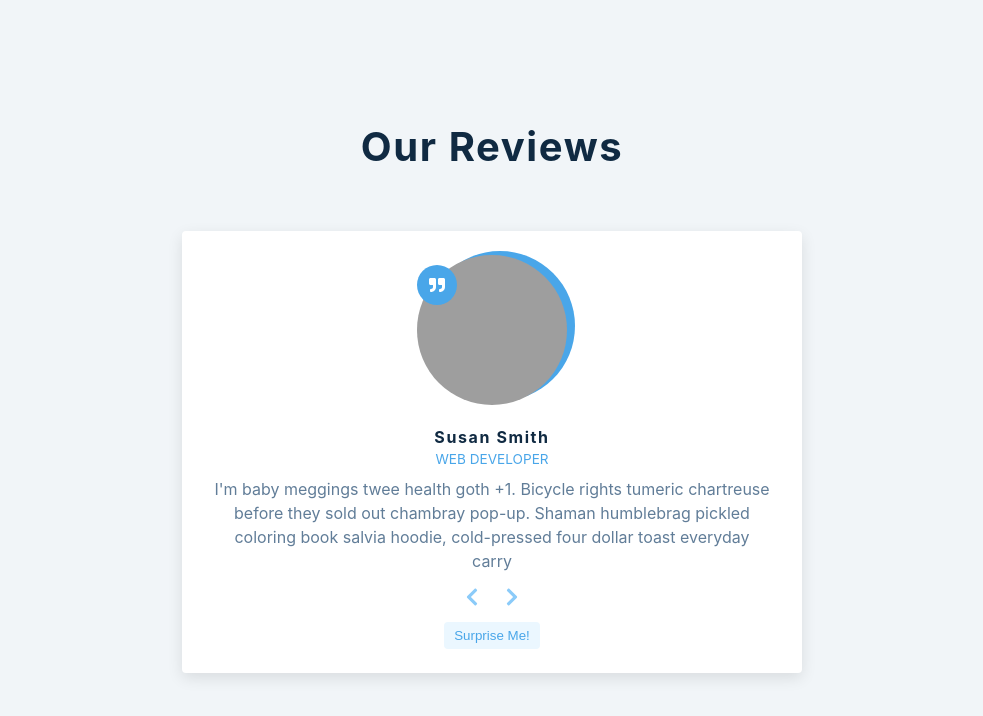
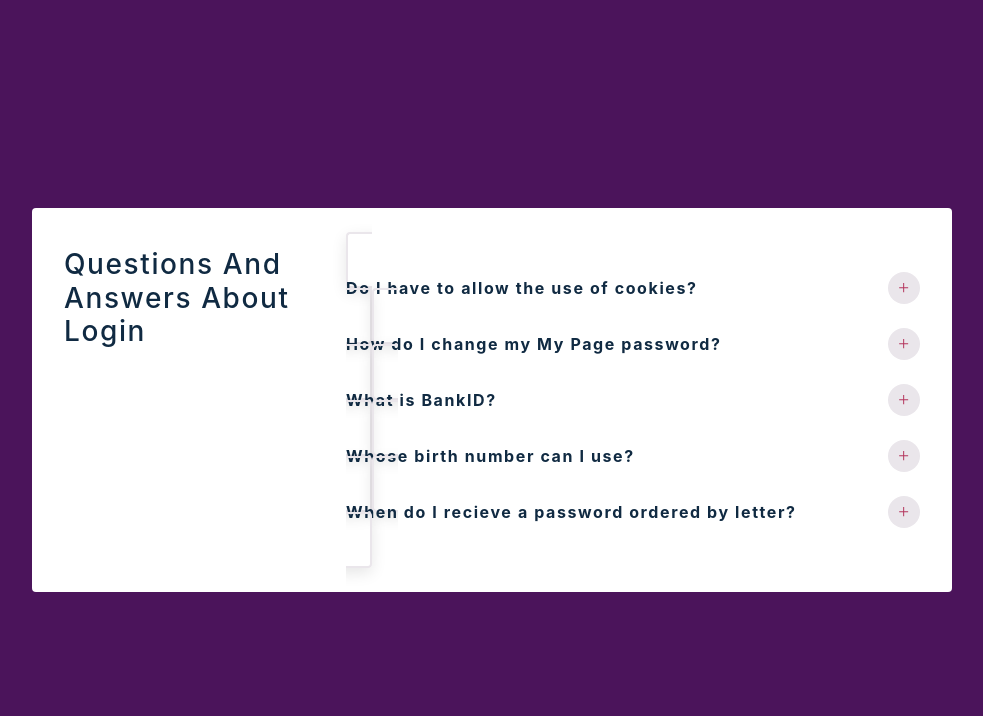
Before and after one commit to b0llu/birthday-remainder, a React (Create React App) app: page / in a window 1280 px wide. Shown: the top 716 px of the page, without its empty margins (148-1131 px from the left). Built offline with nearby package versions, Linux system fonts and the light colour scheme; grey boxes are pictures that could not be loaded.

Commit message:
accordion project

```diff
--- a/src/App.js
+++ b/src/App.js
@@ -1,14 +1,21 @@
-import React from 'react';
-import Review from './Review';
+import React, { useState } from "react";
+import data from "./data";
+import Question from "./Question";
+import SingleQuestion from "./Question";
 function App() {
-  return <main>
-    <section className="container">
-      <div className="title">
-        <h2>Our Reviews</h2>
+  const [questions, setQuestions] = useState(data);
+  return (
+    <main>
+      <div className="container">
+        <h3>Questions and Answers about Login</h3>
+        <section className="info">
+          {questions.map((question) => {
+            return <SingleQuestion key={question.id} {...question} />;
+          })}
+        </section>
       </div>
-      <Review />
-    </section>
-  </main>;
+    </main>
+  );
 }
 
 export default App;
--- /dev/null
+++ b/src/Question.js
@@ -0,0 +1,19 @@
+import React, { useState } from "react";
+import { AiOutlineMinus, AiOutlinePlus } from "react-icons/ai";
+const Question = ({ title, info }) => {
+  const [showInfo, setShowInfo] = useState(false);
+
+  return (
+    <artical className="question">
+      <header>
+        <h4>{title}</h4>
+        <button className="btn" onClick={() => setShowInfo(!showInfo)}>
+          {showInfo ? <AiOutlineMinus /> : <AiOutlinePlus />}
+        </button>
+      </header>
+      {showInfo && <p>{info}</p>}
+    </artical>
+  );
+};
+
+export default Question;
--- a/src/Review.js
+++ /dev/null
@@ -1,68 +0,0 @@
-import React, { useState } from "react";
-import People from "./data";
-import { FaChevronLeft, FaChevronRight, FaQuoteRight } from "react-icons/fa";
-
-const Review = () => {
-  const [index, setIndex] = useState(0);
-
-  const { name, job, image, text } = People[index];
-
-  const checkNumber = (number) => {
-    if (number > People.length - 1) {
-      return 0;
-    }
-    if (number < 0) {
-      return People.length - 1;
-    }
-    return number;
-  };
-
-  const nextPerson = () => {
-    setIndex((index) => {
-      let newIndex = index + 1;
-      return checkNumber(newIndex);
-    });
-  };
-
-  const prevPerson = () => {
-    setIndex((index) => {
-      let newIndex = index - 1;
-      return checkNumber(newIndex);
-    });
-  };
-
-  const randomPerson = () => {
-    let randomNumber = Math.floor(Math.random() * People.length);
-    if (randomNumber === index) {
-      randomNumber = index + 1;
-    }
-    setIndex(checkNumber(randomNumber));
-  };
-
-  return (
-    <article className="review">
-      <div className="img-container">
-        <img src={image} alt={name} className="person-img" />
-        <span className="quote-icon">
-          <FaQuoteRight />
-        </span>
-      </div>
-      <h4 className="author">{name}</h4>
-      <p className="job">{job}</p>
-      <p className="info">{text}</p>
-      <div className="button-container">
-        <button className="prev-btn" onClick={prevPerson}>
-          <FaChevronLeft />
-        </button>
-        <button className="next-btn" onClick={nextPerson}>
-          <FaChevronRight />
-        </button>
-      </div>
-      <button className="random-btn" onClick={randomPerson}>
-        Surprise Me!
-      </button>
-    </article>
-  );
-};
-
-export default Review;
--- a/src/data.js
+++ b/src/data.js
@@ -1,40 +1,33 @@
-const reviews = [
+const questions = [
   {
     id: 1,
-    name: 'susan smith',
-    job: 'web developer',
-    image:
-      'https://res.cloudinary.com/diqqf3eq2/image/upload/v1586883334/person-1_rfzshl.jpg',
-    text:
-      "I'm baby meggings twee health goth +1. Bicycle rights tumeric chartreuse before they sold out chambray pop-up. Shaman humblebrag pickled coloring book salvia hoodie, cold-pressed four dollar toast everyday carry",
+    title: 'Do I have to allow the use of cookies?',
+    info:
+      'Unicorn vinyl poutine brooklyn, next level direct trade iceland. Shaman copper mug church-key coloring book, whatever poutine normcore fixie cred kickstarter post-ironic street art.',
   },
   {
     id: 2,
-    name: 'anna johnson',
-    job: 'web designer',
-    image:
-      'https://res.cloudinary.com/diqqf3eq2/image/upload/v1586883409/person-2_np9x5l.jpg',
-    text:
-      'Helvetica artisan kinfolk thundercats lumbersexual blue bottle. Disrupt glossier gastropub deep v vice franzen hell of brooklyn twee enamel pin fashion axe.photo booth jean shorts artisan narwhal.',
+    title: 'How do I change my My Page password?',
+    info:
+      'Coloring book forage photo booth gentrify lumbersexual. Migas chillwave poutine synth shoreditch, enamel pin thundercats fashion axe roof party polaroid chartreuse.',
   },
   {
     id: 3,
-    name: 'peter jones',
-    job: 'intern',
-    image:
-      'https://res.cloudinary.com/diqqf3eq2/image/upload/v1586883417/person-3_ipa0mj.jpg',
-    text:
-      'Sriracha literally flexitarian irony, vape marfa unicorn. Glossier tattooed 8-bit, fixie waistcoat offal activated charcoal slow-carb marfa hell of pabst raclette post-ironic jianbing swag.',
+    title: 'What is BankID?',
+    info:
+      'Enamel pin fam sustainable woke whatever venmo. Authentic asymmetrical put a bird on it, lumbersexual activated charcoal kinfolk banjo cred pickled sartorial.',
   },
   {
     id: 4,
-    name: 'bill anderson',
-    job: 'the boss',
-    image:
-      'https://res.cloudinary.com/diqqf3eq2/image/upload/v1586883423/person-4_t9nxjt.jpg',
-    text:
-      'Edison bulb put a bird on it humblebrag, marfa pok pok heirloom fashion axe cray stumptown venmo actually seitan. VHS farm-to-table schlitz, edison bulb pop-up 3 wolf moon tote bag street art shabby chic. ',
+    title: 'Whose birth number can I use?',
+    info:
+      'Edison bulb direct trade gentrify beard lo-fi seitan sustainable roof party franzen occupy squid. Knausgaard cronut succulents, scenester readymade shabby chic lyft. Copper mug meh vegan gentrify.',
   },
-];
-
-export default reviews;
+  {
+    id: 5,
+    title: 'When do I recieve a password ordered by letter?',
+    info:
+      'Locavore franzen fashion axe live-edge neutra irony synth af tilde shabby chic man braid chillwave waistcoat copper mug messenger bag. Banjo snackwave blog, microdosing thundercats migas vaporware viral lo-fi seitan ',
+  },
+]
+export default questions
--- a/src/index.css
+++ b/src/index.css
@@ -31,6 +31,9 @@ Variables
   --clr-grey-9: hsl(212, 33%, 89%);
   --clr-grey-10: hsl(210, 36%, 96%);
   --clr-white: #fff;
+  --clr-purple: #4b145b;
+  --clr-red-special: #b4345c;
+  --clr-grey-special: #eae6eb;
   --clr-red-dark: hsl(360, 67%, 44%);
   --clr-red-light: hsl(360, 71%, 66%);
   --clr-green-dark: hsl(125, 67%, 44%);
@@ -42,7 +45,7 @@ Variables
   --light-shadow: 0 5px 15px rgba(0, 0, 0, 0.1);
   --dark-shadow: 0 5px 15px rgba(0, 0, 0, 0.2);
   --max-width: 1170px;
-  --fixed-width: 620px;
+  --fixed-width: 920px;
 }
 /*
 ===============
@@ -60,7 +63,7 @@ Global Styles
 body {
   font-family: -apple-system, BlinkMacSystemFont, 'Segoe UI', Roboto, Oxygen,
     Ubuntu, Cantarell, 'Open Sans', 'Helvetica Neue', sans-serif;
-  background: var(--clr-grey-10);
+  background: var(--clr-purple);
   color: var(--clr-grey-1);
   line-height: 1.5;
   font-size: 0.875rem;
@@ -136,117 +139,75 @@ p {
 
 /*
 ===============
-Reviews
+Questions
 ===============
 */
+
 main {
   min-height: 100vh;
+  /* using flex because of better browser support */
+  display: flex;
+  justify-content: center;
+  align-items: center;
+}
+
+.container {
+  width: 90vw;
+  margin: 5rem auto;
+  background: var(--clr-white);
+  border-radius: var(--radius);
+  padding: 2.5rem 2rem;
+  max-width: var(--fixed-width);
   display: grid;
-  place-items: center;
+  gap: 1rem 2rem;
 }
-.title {
-  text-align: center;
-  margin-bottom: 4rem;
+.container h3 {
+  line-height: 1.2;
+  font-weight: 500;
 }
-.underline {
-  height: 0.25rem;
-  width: 5rem;
-  background: var(--clr-primary-5);
-  margin-left: auto;
-  margin-right: auto;
+@media screen and (min-width: 992px) {
+  .container {
+    display: grid;
+    grid-template-columns: 250px 1fr;
+  }
 }
-.container {
-  width: 80vw;
-  max-width: var(--fixed-width);
-}
-.review {
-  background: var(--clr-white);
-  padding: 1.5rem 2rem;
+.question {
+  padding: 1rem 1.5rem;
+  border: 2px solid var(--clr-grey-special);
+  margin-bottom: 1rem;
   border-radius: var(--radius);
   box-shadow: var(--light-shadow);
-  transition: var(--transition);
-  text-align: center;
 }
-.review:hover {
-  box-shadow: var(--dark-shadow);
+.question h4 {
+  text-transform: none;
+  line-height: 1.5;
 }
-.img-container {
-  position: relative;
-  width: 150px;
-  height: 150px;
-  border-radius: 50%;
-  margin: 0 auto;
-  margin-bottom: 1.5rem;
+.question p {
+  color: var(--clr-grey-3);
+  margin-bottom: 0;
+  margin-top: 0.5rem;
 }
-.person-img {
-  width: 100%;
-  display: block;
-  height: 100%;
-  object-fit: cover;
-  border-radius: 50%;
-  position: relative;
+.question header {
+  display: flex;
+  justify-content: space-between;
+  align-items: center;
 }
-.quote-icon {
-  position: absolute;
-  top: 0;
-  left: 0;
-  width: 2.5rem;
-  height: 2.5rem;
-  display: grid;
-  place-items: center;
-  border-radius: 50%;
-  transform: translateY(25%);
-  background: var(--clr-primary-5);
-  color: var(--clr-white);
+.question header h4 {
+  margin-bottom: 0;
 }
-.img-container::before {
-  content: '';
-  width: 100%;
-  height: 100%;
-  background: var(--clr-primary-5);
-  position: absolute;
-  top: -0.25rem;
-  right: -0.5rem;
-  border-radius: 50%;
-}
-.author {
-  margin-bottom: 0.25rem;
-}
-.job {
-  margin-bottom: 0.5rem;
-  text-transform: uppercase;
-  color: var(--clr-primary-5);
-  font-size: 0.85rem;
-}
-.info {
-  margin-bottom: 0.75rem;
-}
-.prev-btn,
-.next-btn {
-  color: var(--clr-primary-7);
-  font-size: 1.25rem;
+.btn {
   background: transparent;
   border-color: transparent;
-  margin: 0 0.5rem;
-  transition: var(--transition);
+  width: 2rem;
+  height: 2rem;
+  background: var(--clr-grey-special);
+  display: flex;
+  align-items: center;
+  justify-content: center;
+  border-radius: 50%;
+  color: var(--clr-red-special);
   cursor: pointer;
+  margin-left: 1rem;
+  align-self: center;
+  min-width: 2rem;
 }
-.prev-btn:hover,
-.next-btn:hover {
-  color: var(--clr-primary-5);
-}
-.random-btn {
-  margin-top: 0.5rem;
-  background: var(--clr-primary-10);
-  color: var(--clr-primary-5);
-  padding: 0.25rem 0.5rem;
-  text-transform: capitalize;
-  border-radius: var(--radius);
-  transition: var(--transition);
-  border-color: transparent;
-  cursor: pointer;
-}
-.random-btn:hover {
-  background: var(--clr-primary-5);
-  color: var(--clr-primary-1);
-}
```
